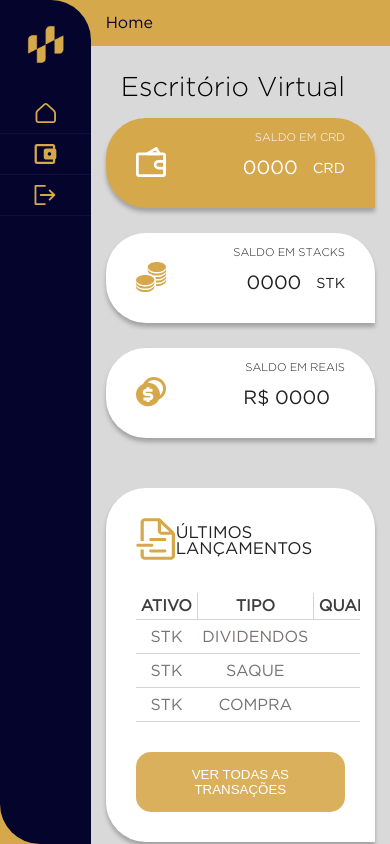
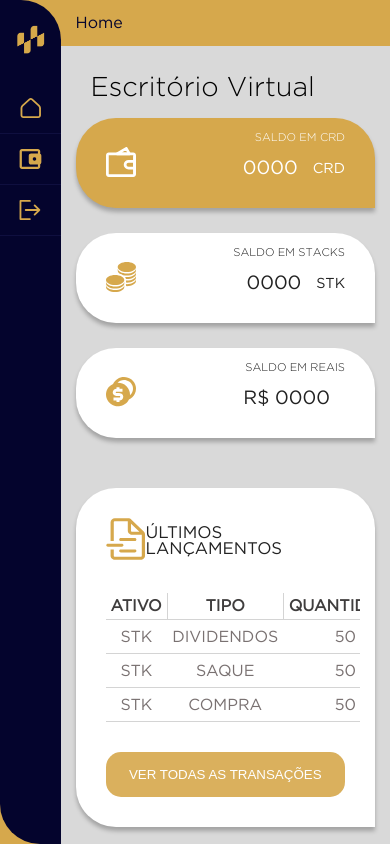
Before and after one commit to codethebasics/credcoin, a Next.js app: page /home in a window 390 px wide. Built offline with nearby package versions, Linux system fonts and the light colour scheme.

Commit message:
sidebar short

```diff
--- a/components/layout/menu/SidebarShort.js
+++ b/components/layout/menu/SidebarShort.js
@@ -7,7 +7,7 @@ export default function SidebarShort(props) {
             <div>
                 <div className={styles.brand}>
                     <div className={styles.menu}>
-                        <img height={40} src="/img/short-icon.png" />
+                        <img height={30} src="/img/short-icon.png" />
                     </div>
                 </div>
                 <div className={styles.link}>
--- a/styles/components/SidebarShort.module.scss
+++ b/styles/components/SidebarShort.module.scss
@@ -15,7 +15,7 @@
             display: flex;
             justify-content: space-between;
             align-items: center;
-            padding: 25px;
+            padding: 25px 15px;
 
             .menu {
                 cursor: pointer;
@@ -30,7 +30,7 @@
                 li {
                     display: flex;
                     justify-content: center;
-                    padding: 10px 0;
+                    padding: 15px;
                     cursor: pointer;
                     display: flex;
                     align-items: center;
--- a/styles/globals.scss
+++ b/styles/globals.scss
@@ -53,17 +53,21 @@ a {
 
 /* width */
 ::-webkit-scrollbar {
-  width: 10px;
+  width: 5px;
+  height: 5px;
+  border-radius: 5px;
 }
 
 /* Track */
 ::-webkit-scrollbar-track {
   background: #f1f1f1;
+  border-radius: 5px;
 }
 
 /* Handle */
 ::-webkit-scrollbar-thumb {
   background: #888;
+  border-radius: 5px;
 }
 
 /* Handle on hover */
--- a/styles/pages/Home.module.scss
+++ b/styles/pages/Home.module.scss
@@ -140,6 +140,10 @@
             >div {
                 margin-bottom: 0;
             }
+
+            button {
+                font-size: .9rem !important;
+            }
         }
     }
   }
```
